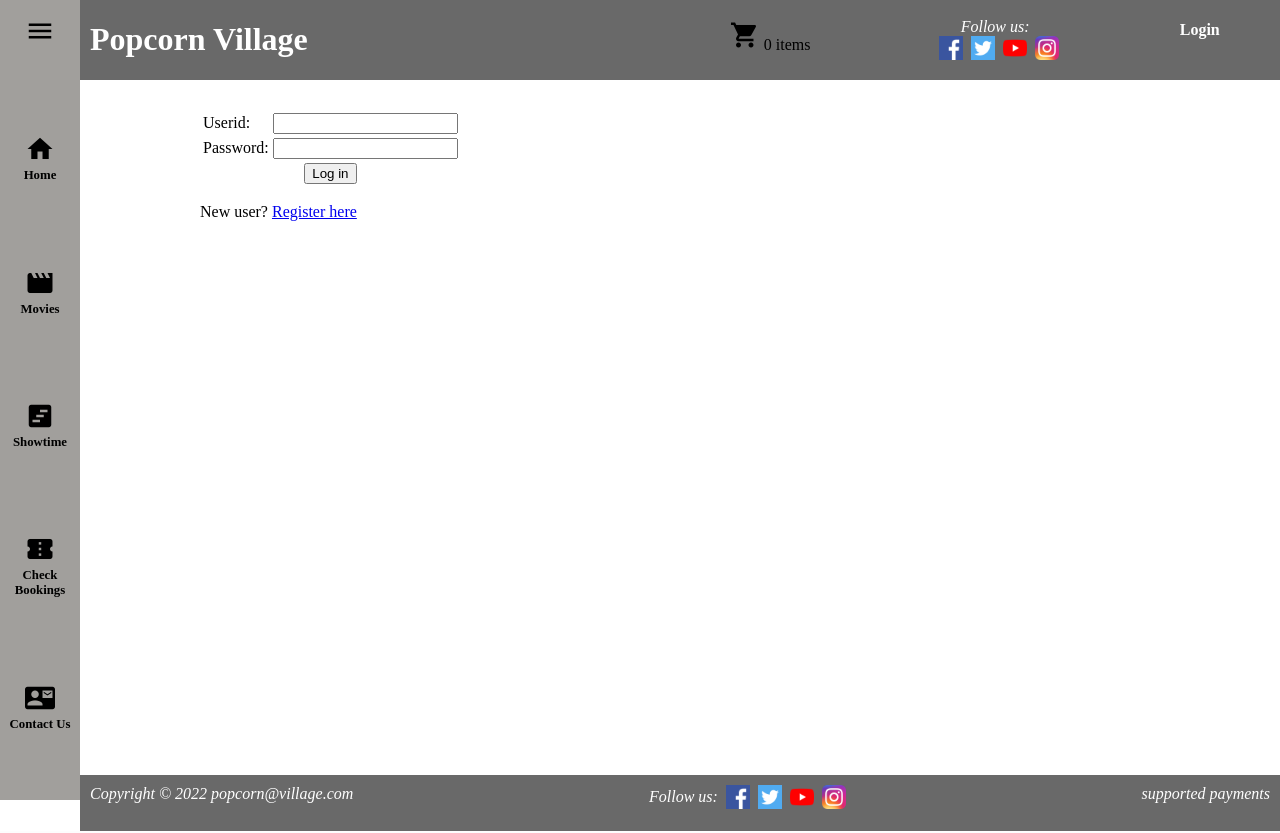
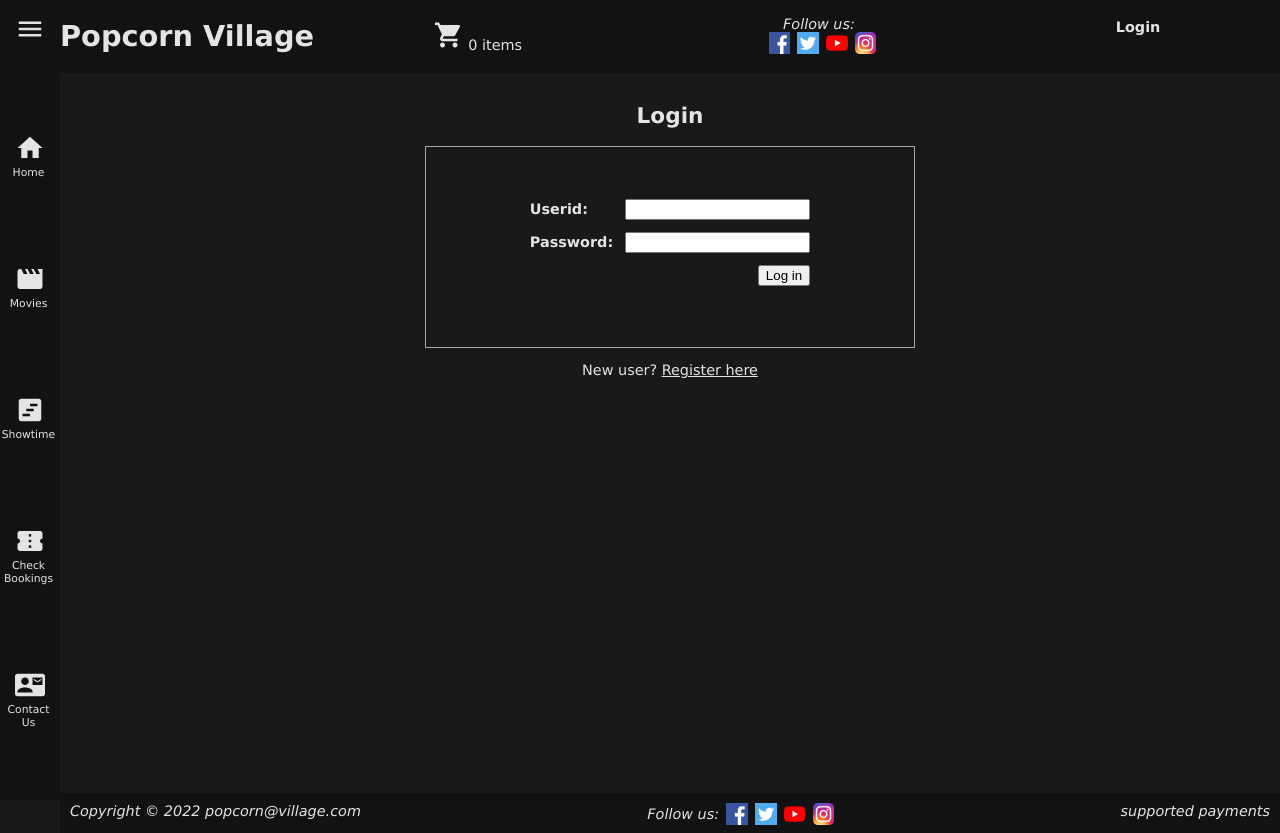
Before and after one commit to JunHong11/IE4717_Proj_Popcorn_village, a PHP site: page /login.php in a window 1280 px wide. Run offline with PHP 8.4, Linux system fonts and the light colour scheme.

Commit message:
UI Update.

```diff
--- a/css/layoutnavheadfoot.css
+++ b/css/layoutnavheadfoot.css
@@ -1,16 +1,32 @@
+/*
+text color #e4e4e4
+background color  #191919
+nav, header, footer color #121212
+80% wrapper #252525
+drop shadow #333333
+button #a5a5a5
+button:hover #979694
+table even #121212
+table odd #313131
+*/
+
 .container {
 	display: flex;
 	align-items: stretch;
+	font-family: Verdana, sans-serif;
+	font-size: 0.9em;
+	color: #e4e4e4;
 }
 body {
 	margin: 0;
+	background-color: #191919;
 }
 nav {
 	position: fixed;
 	float: left;
-	width: 80px;
+	width: 60px;
 	height: 100vh;
-	background-color: #a19f9c;
+	background-color: #121212;
 	text-align: center;
 	display: flex;
 	flex-direction: column;
@@ -18,25 +34,29 @@ nav {
 nav a {
 	padding-top: 1em;
 	text-decoration: none;
-	color: #000000;
+	color: #e4e4e4;
 	font-weight: bold;
 	flex-grow: 1;
 }
 nav a p {
 	margin: 0;
-	font-size: 0.8em;
-	color: #000000;
+	font-size: 0.75em;
+	font-weight: lighter;
+	width: 95%;
 }
 #rightcol {
 	flex: 1;
-	margin-left: 80px;
+	margin-left: 60px;
+}
+footer {
+	height: 40px;
 }
 #footflex {
 	display: flex;
 	flex-wrap: nowrap;
 	justify-content: space-between;
-	background-color: #696969;
-	color: #ffffff;
+	background-color: #121212;
+	height: 40px;
 }
 .footercol {
 	padding: 10px;
@@ -56,8 +76,7 @@ nav a p {
 	display: flex;
 	flex-wrap: nowrap;
 	justify-content: space-between;
-	background-color: #696969;
-	color: #ffffff;
+	background-color: #121212;
 }
 #headcol {
 	flex-grow: 3;
@@ -76,5 +95,9 @@ nav a p {
 	color: #ffffff;
 }
 #contents {
-	min-height: calc(100vh - 135px);
+	min-height: calc(100vh - 110px);
 }
+a {
+	color: #e4e4e4;
+	text-decoration: none;
+}
--- a/css/loginoutregis.css
+++ b/css/loginoutregis.css
@@ -3,4 +3,23 @@
 	width: 80%;
 	min-width: 800px;
 	max-width: 1000px;
+	text-align: center;
 }
+form {
+	display: inline-block;
+}
+td, th {
+	padding: 5px;
+}
+th {
+	text-align: left;
+}
+.login-wrapper {
+	width: 50%;
+	height: 200px;
+	border: 1px solid #a5a5a5;
+	display: inline-block;
+}
+table {
+	margin: 45px auto;
+}
--- a/css/movie_details.css
+++ b/css/movie_details.css
@@ -35,4 +35,9 @@ caption {
 #book-btn {
     width:100px;
     height:50px;
+    font-size: 1.1em;
+    background-color: #a5a5a5;
 }
+#book-btn:hover {
+    background-color: #979694;
+}
--- a/css/showtime.css
+++ b/css/showtime.css
@@ -19,7 +19,7 @@
 	background-color: #979694;
 }
 .showtime_container {
-	background-color: #a19f9c;
+	background-color: #252525;
 	/*display: flex;
 	flex-wrap: wrap;
 	justify-content: space-evenly;*/
@@ -47,8 +47,8 @@
 }
 .button_time {
 	border: none;
-	background-color: #72706e;
-	color: #eaeaea;
+	background-color: #a19f9c;
+	color: #121212;
 	/*padding: 8px 40px;*/
 	cursor: pointer;
 	font-size: x-large;
--- a/header.php
+++ b/header.php
@@ -34,21 +34,21 @@ if (!isset($_SESSION['cart'])) {
 	<div id="rightcol">
 		<header>
 			<div id="headflex">
-				<div id="headcol">
+				<a href="index.php">
 					<h1>Popcorn Village</h1>
-				</div>
+				</a>
 				<div id="headicons">
 					<!-- <h4>cart and social</h4> -->
-					<a href="cart.php" style="display: inline-block; margin: 20px 0; text-decoration: none; color:#000000;">
-						<i class="material-icons" style="font-size: 30px; color: #000000;">shopping_cart</i>
+					<a href="cart.php" style="display: inline-block; margin: 20px 0; text-decoration: none;">
+						<i class="material-icons" style="font-size: 30px;">shopping_cart</i>
 						<span><?php
-						$numberitems = 0;
-						for ($i=0; $i<count($_SESSION['cart']); $i++) {
-							$seatslist = explode(" ",$_SESSION['cart'][$i]["selected-seats"]);
-							$numberitems += count($seatslist);
-						}
-						echo $numberitems;
-						?> items</span>
+								$numberitems = 0;
+								for ($i = 0; $i < count($_SESSION['cart']); $i++) {
+									$seatslist = explode(" ", $_SESSION['cart'][$i]["selected-seats"]);
+									$numberitems += count($seatslist);
+								}
+								echo $numberitems;
+								?> items</span>
 					</a>
 				</div>
 				<div id="headicons">
@@ -66,13 +66,11 @@ if (!isset($_SESSION['cart'])) {
 					if (isset($_SESSION['valid_user'])) {
 						echo '<h2 style="color: #000000;">' . $_SESSION['valid_user'] . '</h2>';
 						echo '<a style="
-							text-decoration: none;
-							color: #ffffff;"
+							text-decoration: none;"
 							href="logout.php"><h5>Logout</h5></a>';
 					} else {
 						echo '<a style="
-							text-decoration: none;
-							color: #ffffff;"
+							text-decoration: none;"
 							href="login.php"><h4>Login</h4></a>';
 					}
 					?>
--- a/login.php
+++ b/login.php
@@ -16,23 +16,22 @@
     <!--contents-->
     <div id="contents">
         <?php
-        if (isset($_POST['userid']) && isset($_POST['password']))
-        {
+        if (isset($_POST['userid']) && isset($_POST['password'])) {
             // if the user has just tried to log in
             include "dbconnect.php";
             $userid = $_POST['userid'];
             $password = $_POST['password'];
             $password = md5($password);
             $query = 'select username, passwords from users '
-                ."where username='$userid' "
-                ." and passwords='$password'";
+                . "where username='$userid' "
+                . " and passwords='$password'";
             // echo "<br>" .$query. "<br>";
             $result = $db->query($query);
-        if ($result->num_rows >0 ) {
+            if ($result->num_rows > 0) {
                 // if they are in the database register the user id
                 $_SESSION['valid_user'] = $userid;
                 echo '<script>
-			alert("Logged in as: '.$_SESSION['valid_user'].'");
+			alert("Logged in as: ' . $_SESSION['valid_user'] . '");
 			window.location.href="index.php";
 			</script>';
                 exit;
@@ -46,18 +45,20 @@
             $db->close();
         }
         //form for login
+        echo '<h2><b>Login</b></h2>';
+        echo '<div class="login-wrapper">';
         echo '<form method="post" action="login.php">';
         echo '<table>';
-        echo '<tr><td>Userid:</td>';
+        echo '<tr><th>Userid:</th>';
         echo '<td><input type="text" name="userid"></td></tr>';
-        echo '<tr><td>Password:</td>';
+        echo '<tr><th>Password:</th>';
         echo '<td><input type="password" name="password"></td></tr>';
-        echo '<tr><td colspan="2" align="center">';
+        echo '<tr><td colspan="2" align="right">';
         echo '<input type="submit" value="Log in"></td></tr>';
-        echo '</table></form>';
+        echo '</table></form></div>';
         echo '
         <p>New user?
-        <a href="registration.php">Register here</a>
+        <u><a href="registration.php">Register here</a></u>
         </p>'
         ?>
     </div>
```
Also changed, not shown: contact_us.php (+5 -22 lines), css/booking.css (+9 -4 lines), css/check_bookings.css (+8 -3 lines), css/contact_us.css (added, +23 -0 lines), css/index.css (+4 -3 lines), css/movies.css (+4 -4 lines). Lines whose indentation alone changed are shown as unchanged.
